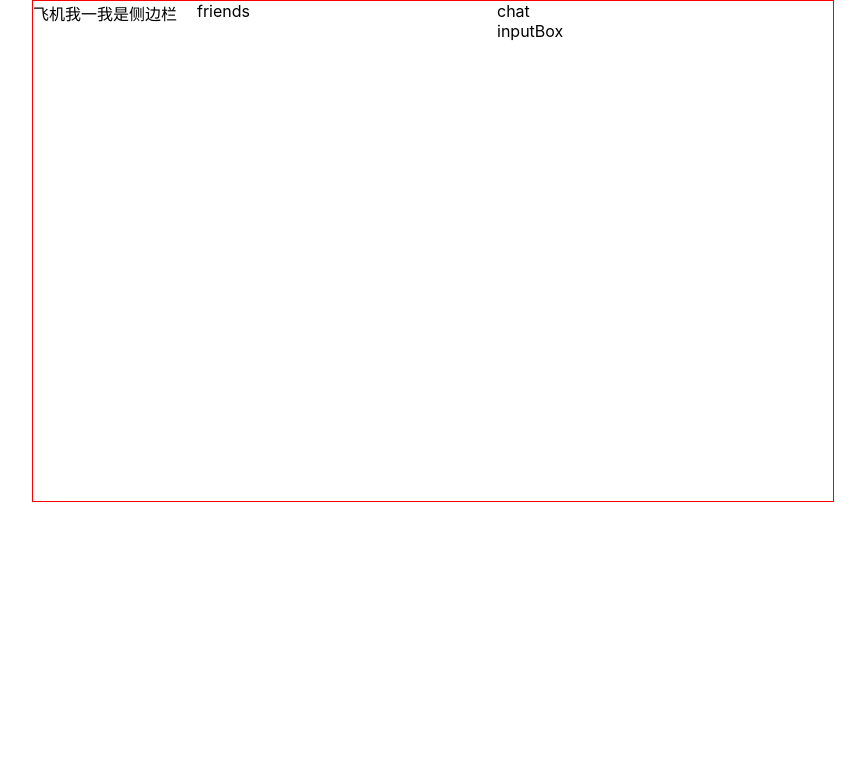
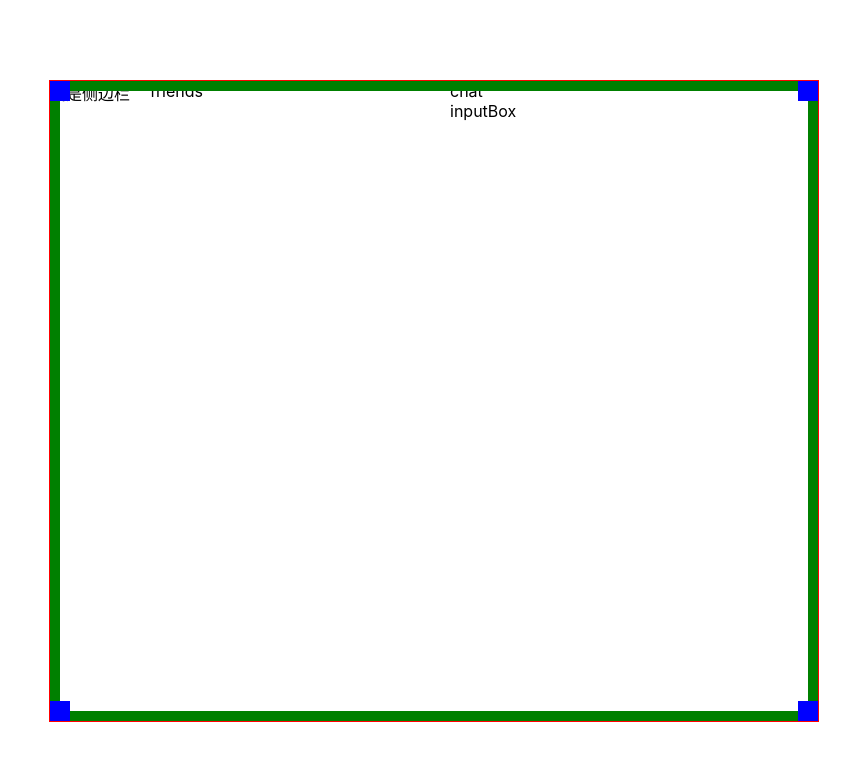
Before and after one commit to wxia09/chitchat, a React (Create React App) app: page / in a window 1280 px wide. Shown: the top 760 px of the page, without its empty margins (207-1072 px from the left). Built offline with nearby package versions, Linux system fonts and the light colour scheme.

Commit message:
外层盒子的八个边界布局

```diff
--- a/src/components/DragSize/index.jsx
+++ b/src/components/DragSize/index.jsx
@@ -1,9 +1,16 @@
 import React from "react";
 import PropsType from "prop-types";
-import CanBox from "./canBox";
 import "./scss/index.scss";
 
 class DragSize extends React.Component {
+  state = {
+    widowsWidth: 0,
+    widowsHeight: 0,
+    boxWidth: 0,
+    boxHeight: 0,
+    left: 0,
+    top: 0,
+  };
   static propsType = {
     top: PropsType.bool,
     right: PropsType.bool,
@@ -24,10 +31,41 @@ class DragSize extends React.Component {
     bottomRight: true,
     bottomLeft: true,
   };
+  componentDidMount() {
+    let width = document.documentElement.clientWidth;
+    let height = document.documentElement.clientHeight;
+    let boxWidth = width * 0.6;
+    let boxHeight = height * 0.8;
+    let left = (width - boxWidth) / 2;
+    let top = (height - boxHeight) / 2;
+    this.setState({
+      widowsWidth: width,
+      widowsHeight: height,
+      boxWidth,
+      boxHeight,
+      left,
+      top,
+    });
+  }
   render() {
+    let { boxWidth, boxHeight, left, top } = this.state;
+    let boxStyle = {
+      position: "relative",
+      width: boxWidth + "px",
+      height: boxHeight + "px",
+      top: top + "px",
+      left: left + "px",
+    };
     return (
-      <div className="flex drag-size">
-        <CanBox className="flex" />
+      <div className="flex drag-size" style={boxStyle}>
+        <div className="top left corner" style={{ cursor: "nw-resize" }} />
+        <div className="top right corner" style={{ cursor: "ne-resize" }} />
+        <div className="bottom left corner" style={{ cursor: "sw-resize" }} />
+        <div className="bottom right corner" style={{ cursor: "se-resize" }} />
+        <div className="middle top" style={{ cursor: "n-resize", width: boxWidth - 20 - 20 + "px" }} />
+        <div className="middle right" style={{ cursor: "e-resize", height: boxHeight - 20 - 20 + "px" }} />
+        <div className="middle bottom" style={{ cursor: "s-resize", width: boxWidth - 20 - 20 + "px" }} />
+        <div className="middle left" style={{ cursor: "w-resize", height: boxHeight - 20 - 20 + "px" }} />
         {this.props.children}
       </div>
     );
--- a/src/components/DragSize/scss/index.scss
+++ b/src/components/DragSize/scss/index.scss
@@ -1,7 +1,45 @@
 .drag-size {
-  width: 800px;
-  height: 500px;
-  /*这里的宽高需要根据屏幕来适配*/
   border: 1px solid red;
-  margin: auto;
+  .corner {
+    position: absolute;
+    background: blue;
+    width: 20px;
+    height: 20px;
+    &.left {
+      left: 0;
+    }
+    &.right {
+      right: 0;
+    }
+    &.top {
+      top: 0;
+    }
+    &.bottom {
+      bottom: 0;
+    }
+  }
+  .middle {
+    position: absolute;
+    background: green;
+    &.top {
+      height: 10px;
+      top: 0;
+      left: 20px;
+    }
+    &.left {
+      width: 10px;
+      top: 20px;
+      left: 0;
+    }
+    &.right {
+      width: 10px;
+      top: 20px;
+      right: 0;
+    }
+    &.bottom {
+      height: 10px;
+      bottom: 0;
+      left: 20px;
+    }
+  }
 }
```
